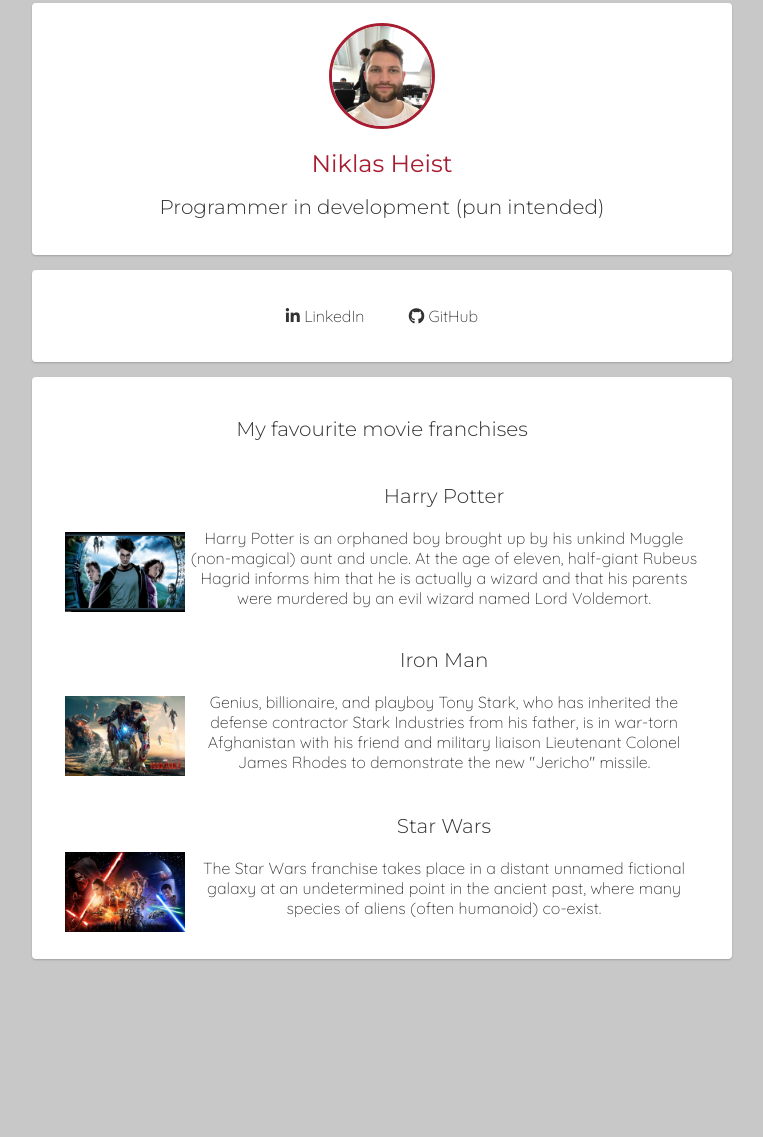
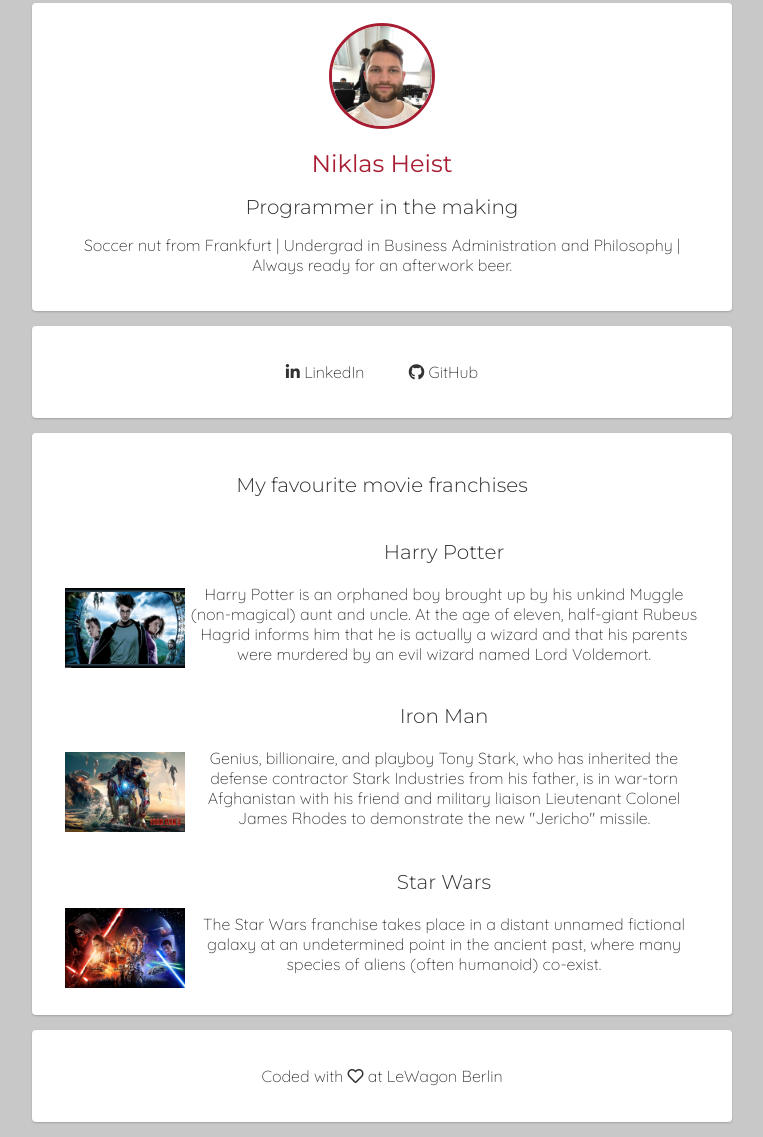
Before and after one commit to NklsHst/profile, a plain HTML site: page index.html in a window 1280 px wide. Shown: the part 5-1142 px from the top of the page, without its empty margins (258-1021 px from the left). Before the commit the page ends 979 px from the top, so only its background shows below. Drawn offline with Linux system fonts and the light colour scheme.

Commit message:
website link updates

```diff
--- a/index.html
+++ b/index.html
@@ -20,8 +20,8 @@
         <div class="card text-center">
           <img src="images/profile.jpg" alt="Niklas Heist" id="img-profile" class="img-circle">
           <h1>Niklas Heist</h1>
-          <h2>Programmer in development (pun intended)</h2>
-          <p></p>
+          <h2>Programmer in the making</h2>
+          <p>Soccer nut from Frankfurt | Undergrad in Business Administration and Philosophy | Always ready for an afterwork beer.</p>
         </div>
         <div class="card text-center">
           <ul class="list-inline">
@@ -65,6 +65,9 @@
             </tbody>
          </table>
         </div>
+        <div class="card text-center">
+          <p> Coded with <a href="https://en.wikipedia.org/wiki/Love"><i class="far fa-heart"></i></a> at <a href= "https://www.lewagon.com/">LeWagon</a> Berlin
+        </div>
       </div>
     </body>
 </html>
```
